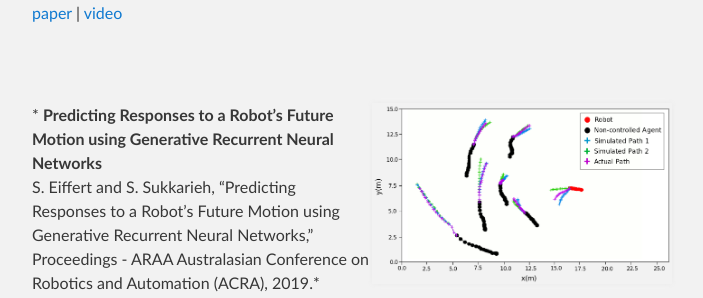
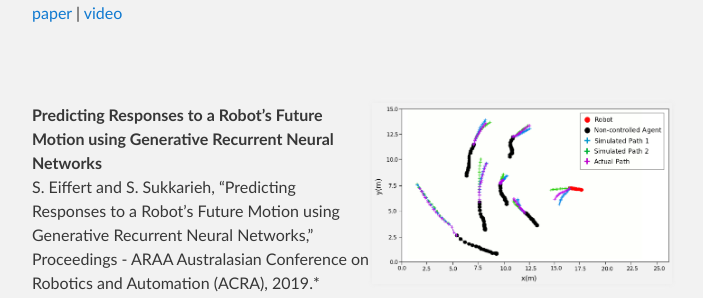
Before and after one commit to stuarteiffert/stuarteiffert.github.io, a Jekyll site: the page built from index.md, in a window 1280 px wide and 900 px high, scrolled down 2418 px. Shown: the part 155-453 px from the top of the window, without its empty margins (288-991 px from the left). Built offline with Jekyll 4.4.1, drawn with Linux system fonts in a browser that asks for light colours.

Commit message:
Updated spacing

```diff
--- a/index.md
+++ b/index.md
@@ -59,7 +59,7 @@
 
  <br/><br/>
 
-<img align="right" src="assets/images/image_acra.png" width="300"> * **Predicting Responses to a Robot's Future Motion using Generative Recurrent Neural Networks**
+<img align="right" src="assets/images/image_acra.png" width="300"> **Predicting Responses to a Robot's Future Motion using Generative Recurrent Neural Networks**
 S. Eiffert and S. Sukkarieh, “Predicting Responses to a Robot’s Future Motion using Generative Recurrent Neural Networks,” Proceedings - ARAA Australasian Conference on Robotics and Automation (ACRA), 2019.*
 [paper](https://arxiv.org/abs/2001.11597)
 
```
